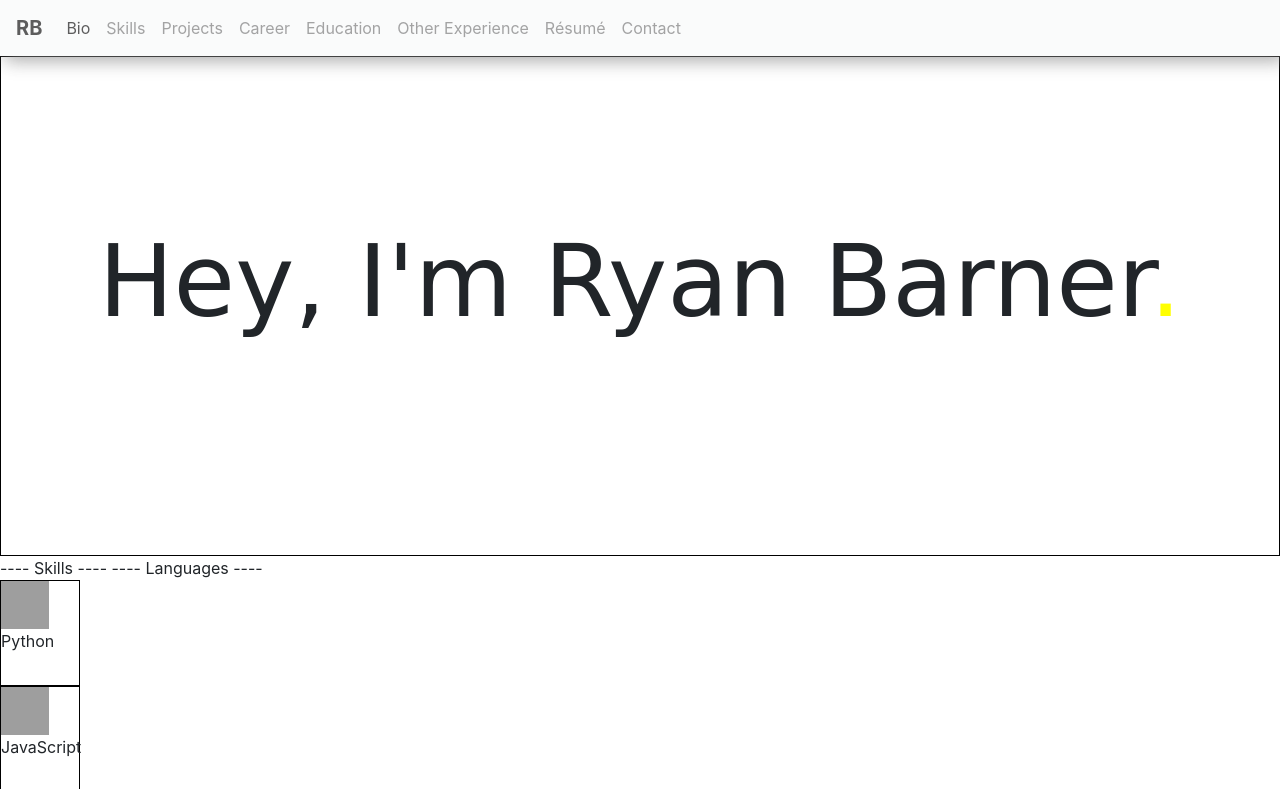
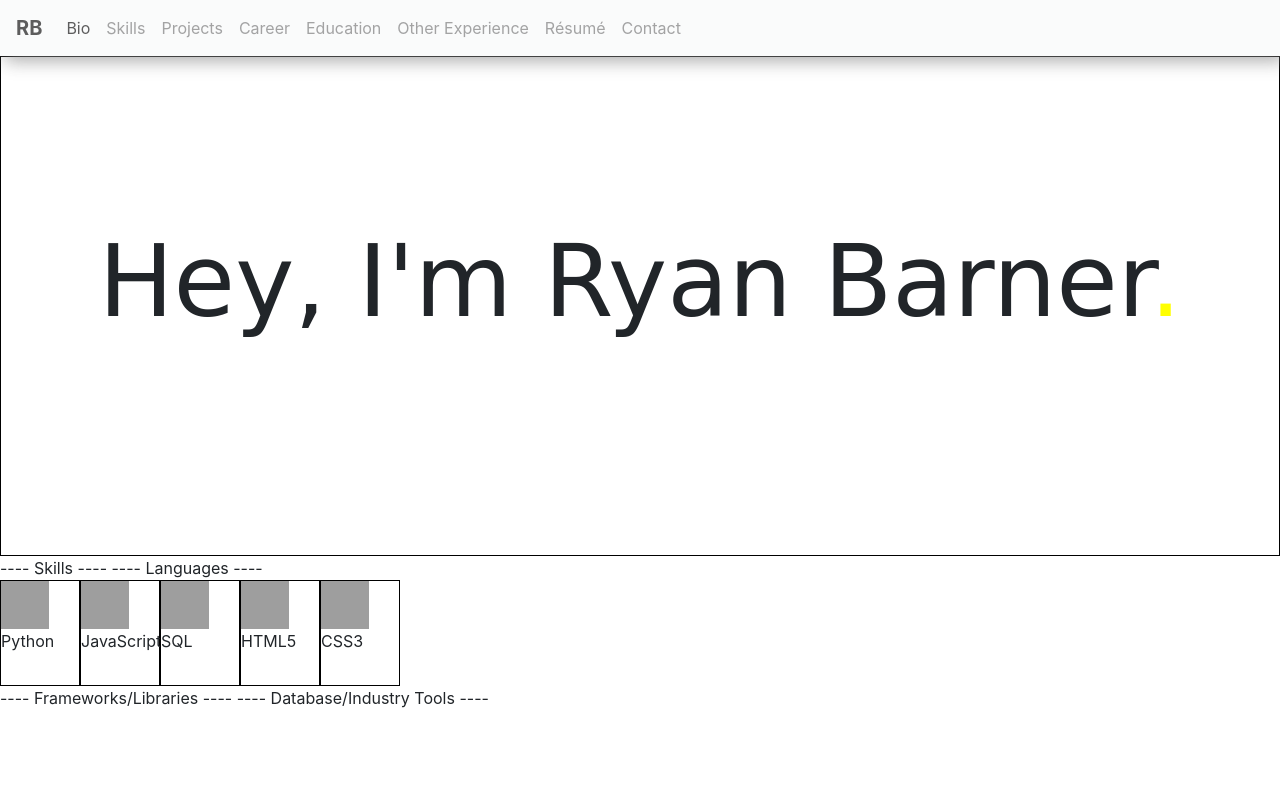
Before and after one commit to rbarner14/rbarner14.github.io, a plain HTML site: page index.html in a window 1280 px wide. Shown: the top 789 px of the page. Drawn offline with nearby package versions, Linux system fonts and the light colour scheme; grey boxes are pictures that could not be loaded; a web font is replaced by a local one.

Commit message:
Making flex

```diff
--- a/static/style.css
+++ b/static/style.css
@@ -38,6 +38,10 @@
   padding-top: 150px;
 }
 
+.flex-container {
+  display: flex;
+}
+
 .skill {
   width: 80px;
   height: 106px;
```
